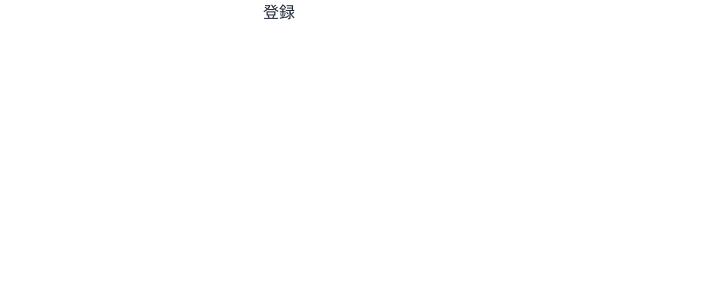
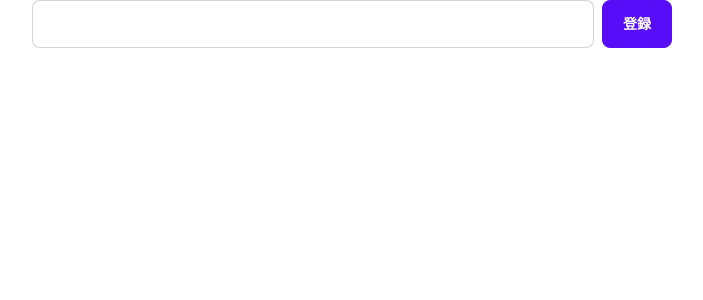
Before and after one commit to right1121/my-todo, a Nuxt app: page / in a window 1280 px wide. Shown: the top 300 px of the page, without its empty margins (288-991 px from the left). Built offline with nearby package versions, Linux system fonts and the light colour scheme.

Commit message:
登録フォームの作成

```diff
--- a/pages/index.vue
+++ b/pages/index.vue
@@ -20,22 +20,18 @@ const addTodo = () => {
 </script>
 
 <template>
-  <div
-    v-for="todo in todos"
-    :key="todo.id"
-  >
-    {{ todo.id }}
-    {{ todo.title }}
-    分割
-    ▼
-  </div>
-  <div>
-    <input
-      v-model="title"
-      type="text"
-    >
-    <button @click="addTodo">
-      登録
-    </button>
+  <div class="">
+    <div class="flex space-x-2">
+      <input v-model="title" type="text" class="w-full input input-bordered">
+      <button @click="addTodo" class="btn btn-primary px-5">
+        登録
+      </button>
+    </div>
+    <div v-for="todo in todos" :key="todo.id">
+      {{ todo.id }}
+      {{ todo.title }}
+      分割
+      ▼
+    </div>
   </div>
 </template>
```
